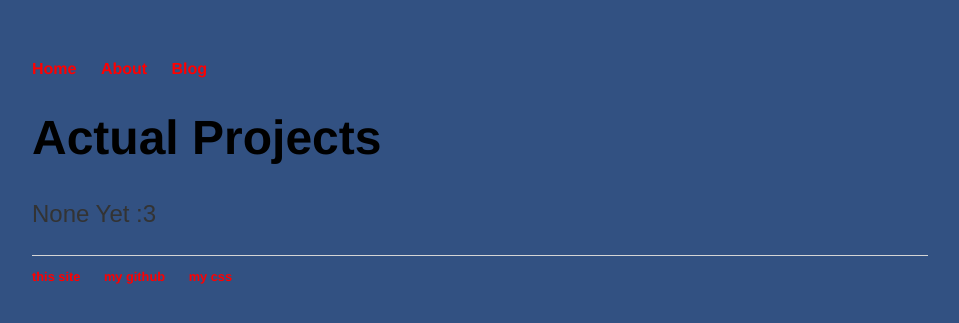
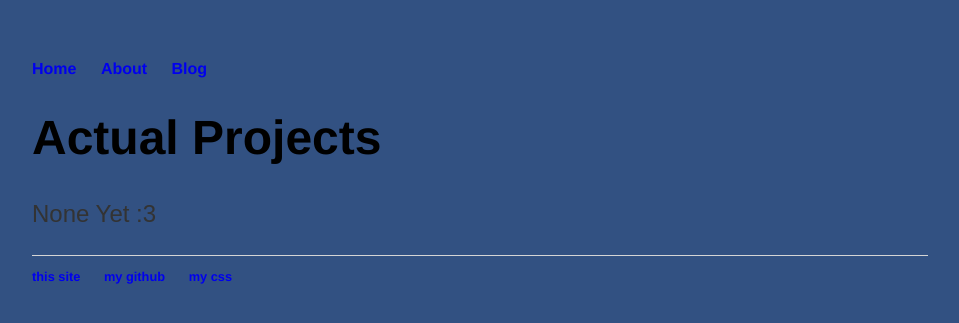
Before and after one commit to Samplasion/samplasion.github.iold, a Jekyll site: the page built from projects3DS/index.md, in a window 1280 px wide. Shown: the top 323 px of the page, without its empty margins (160-1119 px from the left). Built offline with Jekyll 4.4.1, drawn with Linux system fonts in a browser that asks for light colours.

Commit message:
Update main.css

```diff
--- a/css/main.css
+++ b/css/main.css
@@ -17,7 +17,7 @@
  a {
      text-font: 'Arial';
      text-decoration: none;
-     color: #ff0000;
+     color: 9bdbb7;
  }
  a:hover {
      text-font: 'Arial';
@@ -26,6 +26,7 @@
  h1 {
      font-size: 3em;
      font-family:'Helvetica', 'Arial', 'Sans-Serif';
+     font-color: #afafaf;
  }
  h2 {
      font-family: 'Arial';
@@ -38,7 +39,7 @@
  }
  p {
      font-size: 1.5em;
-     font-color: #ffffff;
+     font-color: #afafaf;
      font-family: 'Arial';
      line-height: 1.4em;
      color: #333;
```
